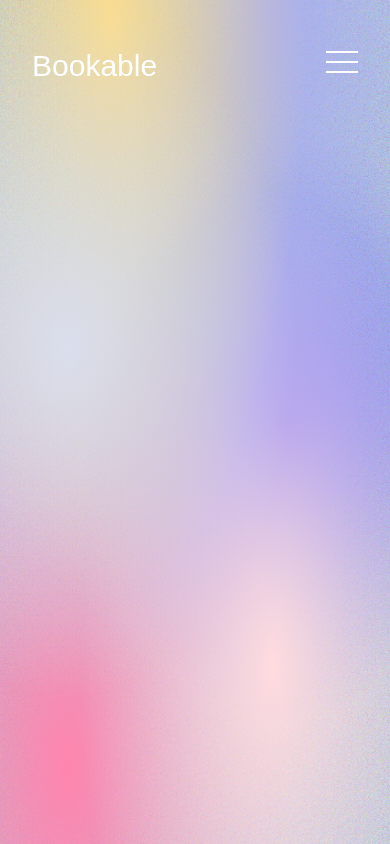
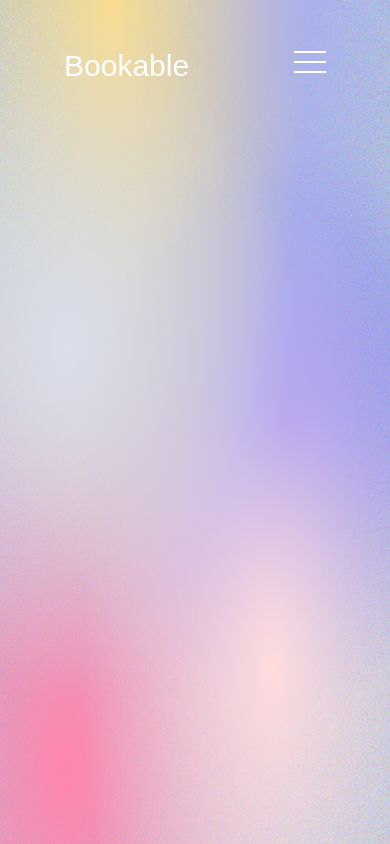
Before and after one commit to S4wNa/Bookable, a React (Vite) app: page / in a window 390 px wide. Built offline with nearby package versions, Linux system fonts and the light colour scheme; a web font is replaced by a local one.

Commit message:
fix the gsap effect for mobile a few other stuff

```diff
--- a/src/App.jsx
+++ b/src/App.jsx
@@ -6,16 +6,6 @@ import MainLibrary from "./pages/MainLibrary";
 import "./index.css";
 import Home from "./pages/Home";
 function App() {
-  const [isOpen, setIsOpen] = useState(false);
-  const [isMobileOpen, setIsMobileOpen] = useState(false);
-
-  function handleOpen() {
-    setIsOpen((set) => !set);
-  }
-  function handleMobileOpen() {
-    setIsMobileOpen((setMobile) => !setMobile);
-  }
-
   return (
     <>
       <Routes>
--- a/src/compo/Nav/FallingNav.jsx
+++ b/src/compo/Nav/FallingNav.jsx
@@ -1,14 +1,40 @@
-import React from "react";
+import { useRef, useEffect } from "react";
 
-function FallingNav() {
+import { gsap } from "gsap";
+import { useGSAP } from "@gsap/react";
+gsap.registerPlugin(useGSAP);
+
+import useToggleStore from "../../stores/useToggleStore";
+function FallingNav({ children }) {
+  const { isOpen } = useToggleStore();
+  const fallingNav = useRef(null);
+  const timelineRef = useRef(null);
+  useGSAP(() => {
+    timelineRef.current = gsap.timeline({ paused: true });
+    timelineRef.current.to(fallingNav.current, {
+      clipPath: "polygon(0% 0%, 100% 0%, 100% 100%, 0% 100%)",
+      duration: 1.5,
+      ease: "power3.out",
+    });
+  }, []);
+  useEffect(() => {
+    if (!timelineRef.current) return;
+    if (isOpen) {
+      timelineRef.current.play();
+    } else {
+      timelineRef.current.reverse();
+    }
+  }, [isOpen]);
   return (
     <div
+      ref={fallingNav}
       className="bg-red-100 absolute inset-0"
       style={{
-        clipPath: "polygon(0 0, 0 100%, 0 100%, 0 0)",
+        clipPath: "polygon(0% 0%, 100% 0%, 100% 0%, 0% 0%)",
       }}
-    ></div>
+    >
+      {children}
+    </div>
   );
 }
-
 export default FallingNav;
--- a/src/compo/Nav/HamburgerMenu.jsx
+++ b/src/compo/Nav/HamburgerMenu.jsx
@@ -1,12 +1,32 @@
 import React from "react";
-
+import useToggleStore from "../../stores/useToggleStore";
 function HamburgerMenu() {
+  const { isMobileOpen, isOpen, toggleMenu, toggleMobileMenu } =
+    useToggleStore();
   return (
     <>
-      <div className="flex flex-col cursor-pointer">
-        <span className="h-0.5 w-8 bg-white mb-2"></span>
-        <span className="h-0.5 w-8 bg-white mb-2 "></span>
-        <span className="h-0.5 w-8 bg-white  mb-2"></span>
+      <div
+        onClick={() => {
+          toggleMenu();
+          toggleMobileMenu();
+        }}
+        className="flex flex-col cursor-pointer z-50"
+      >
+        <span
+          className={`h-0.5 w-8 bg-white mb-2 transform transition duration-300 ease-in-out ${
+            isMobileOpen || isOpen ? "rotate-45 translate-y-2" : ""
+          } `}
+        ></span>
+        <span
+          className={`h-0.5 w-8 bg-white mb-2 transform transition duration-300 ease-in-out  ${
+            isMobileOpen || isOpen ? "opacity-0" : "opacity-100"
+          } `}
+        ></span>
+        <span
+          className={`h-0.5 w-8 bg-white mb-2 transform transition duration-300 ease-in-out  ${
+            isMobileOpen || isOpen ? "-rotate-45 -translate-y-3" : ""
+          } `}
+        ></span>
       </div>
     </>
   );
--- a/src/compo/Nav/MobileNavBar.jsx
+++ b/src/compo/Nav/MobileNavBar.jsx
@@ -1,7 +1,23 @@
 import React from "react";
+import HamburgerMenu from "./HamburgerMenu";
+function MobileNavBar() {
+  return (
+    <div className="flex flex-col">
+      <div className="mx-8 sm:hidden justify-between items-center mt-12 flex">
+        <h1 className="text-3xl text-white font-fast cursor-pointer">
+          Bookable
+        </h1>
+        <HamburgerMenu />
+      </div>
 
-function MobileNavBar() {
-  return <div>NavBar</div>;
+      <button className=" mx-auto text-4xl mt-40 text-white font-bold mb-12  border-white active:border-b-2 ">
+        Login
+      </button>
+      <button className=" mx-auto text-4xl text-white font-bold border-white  active:border-b-2">
+        Sign up
+      </button>
+    </div>
+  );
 }
 
 export default MobileNavBar;
--- a/src/pages/Home.jsx
+++ b/src/pages/Home.jsx
@@ -1,10 +1,14 @@
 import React from "react";
+
 import { gsap } from "gsap";
 import { useGSAP } from "@gsap/react";
-
 import { ScrollTrigger } from "gsap/ScrollTrigger";
 import { SplitText } from "gsap/SplitText";
+import MobileNavBar from "../compo/Nav/MobileNavBar";
 import HamburgerMenu from "../compo/Nav/HamburgerMenu";
+import FallingNav from "../compo/Nav/FallingNav";
+
+import books from "../assets/books_images.png";
 
 gsap.registerPlugin(useGSAP, ScrollTrigger, SplitText);
 
@@ -13,18 +17,53 @@ function Home() {
     <div className="overflow-hidden font-open w-full h-screen flex justify-center items-center">
       <div className="back -z-1" />
 
-      <div className="container  w-full h-full ">
+      <div className="container mx-8 w-full h-full ">
+        <div>
           <div className=" justify-between items-center mt-12 hidden sm:flex">
             <h1 className="text-3xl text-white font-fast cursor-pointer">
               Bookable
             </h1>
             <div className="flex items-center justify-center   ">
-            <button className="text-white font-semibold  cursor-pointer hover:text-[#DF98C7]">
+              <button
+                className="text-white font-semibold transform
+transition duration-300
+ease-in-out  cursor-pointer hover:text-[#DF98C7]"
+              >
                 Login
               </button>
-            <button className="text-white font-semibold cursor-pointer border-1 border-[#fff] ml-8 px-4 py-2 hover:bg-[#DF98C7] ">
+              <button
+                className="text-white transform
+transition duration-300
+ease-in-out font-semibold cursor-pointer border-1 border-[#fff] ml-8 px-4 py-2 hover:bg-[#DF98C7] "
+              >
                 Sign up
               </button>
+            </div>
+          </div>
+          <div className="hidden sm:flex mt-20">
+            <div className="w-1/2  flex flex-col justify-center ">
+              <h1 className="text-white text-7xl">
+                Make your <span className="font-fast">Own</span> Library
+                <br />
+                <span className="font-fast">with</span> few click
+                <br />
+                no more time <span className="font-fast">Wasted</span>
+              </h1>
+              <p className="text-white  text-lg mt-7">
+                Get the book that fits you with our
+                <br /> recommendation system
+              </p>
+              <button className=" mt-5 rounded-full cursor-pointer hover:bg-[#f8d261] bg-[#f7d87c] w-40 px-6 transform active:scale-110 transition duration-300 ease-in-out   py-3 text-white">
+                Get started
+              </button>
+            </div>
+            <div className="w-1/2  flex items-center justify-center">
+              <img
+                alt="image of 3d book cartoon like"
+                className=" md:w-80 md:h-80 lg:w-120 lg:h-120"
+                src={books}
+              />
+            </div>
           </div>
         </div>
         <div className="mx-8 sm:hidden justify-between items-center mt-12 flex">
@@ -34,6 +73,9 @@ function Home() {
           <HamburgerMenu />
         </div>
       </div>
+      <FallingNav className="sm:hidden block ">
+        <MobileNavBar />
+      </FallingNav>
     </div>
   );
 }
--- /dev/null
+++ b/src/pages/Login.jsx
@@ -0,0 +1,7 @@
+import React from "react";
+
+function Login() {
+  return <div>Login</div>;
+}
+
+export default Login;
--- /dev/null
+++ b/src/pages/SignUp.jsx
@@ -0,0 +1,7 @@
+import React from "react";
+
+function SignUp() {
+  return <div>SignUp</div>;
+}
+
+export default SignUp;
--- /dev/null
+++ b/src/stores/useToggleStore.jsx
@@ -0,0 +1,12 @@
+import { create } from "zustand";
+
+const useToggleStore = create((set) => ({
+  isOpen: false,
+  isMobileOpen: false,
+
+  toggleMenu: () => set((state) => ({ isOpen: !state.isOpen })),
+  toggleMobileMenu: () =>
+    set((state) => ({ isMobileOpen: !state.isMobileOpen })),
+}));
+
+export default useToggleStore;
```
Also changed, not shown: src/hook/useMenuHook.js (added, +14 -0 lines), src/assets/books_images.png (added), src/stores/useBookStore.jsx (added). Lines whose indentation alone changed are shown as unchanged.
